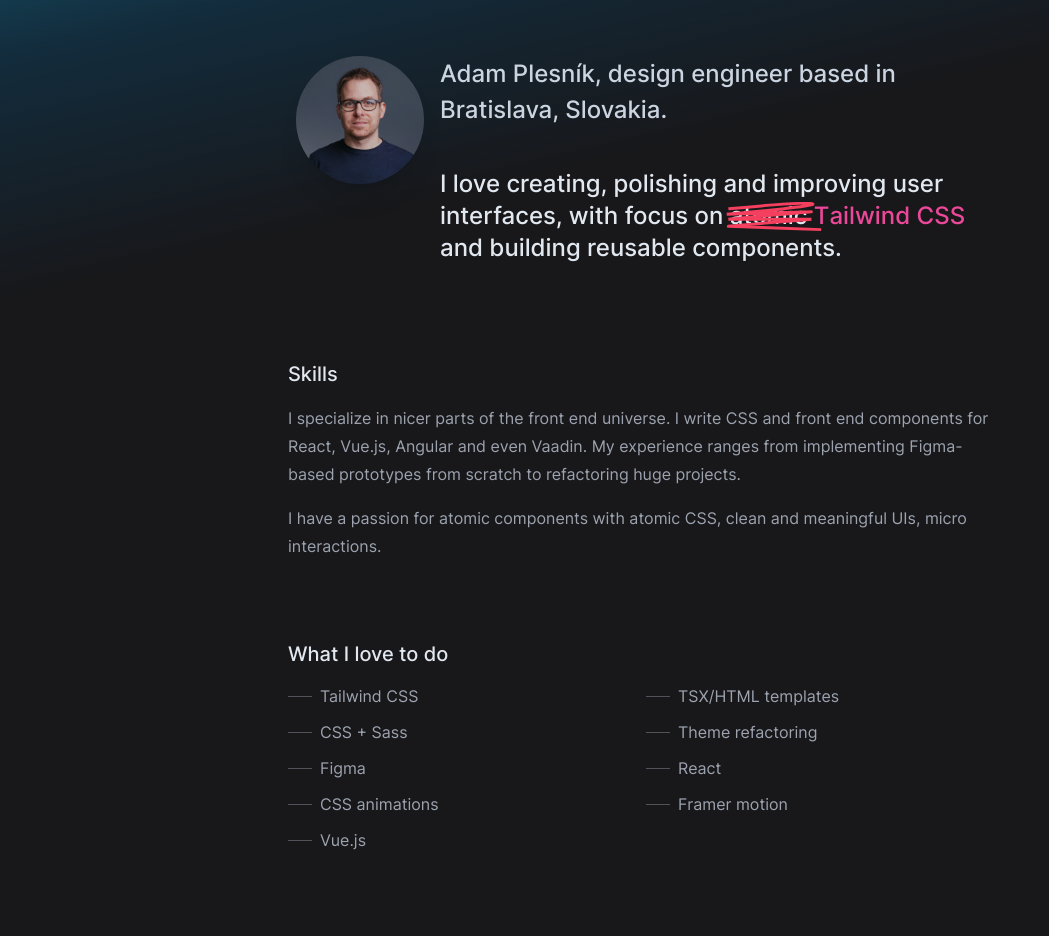
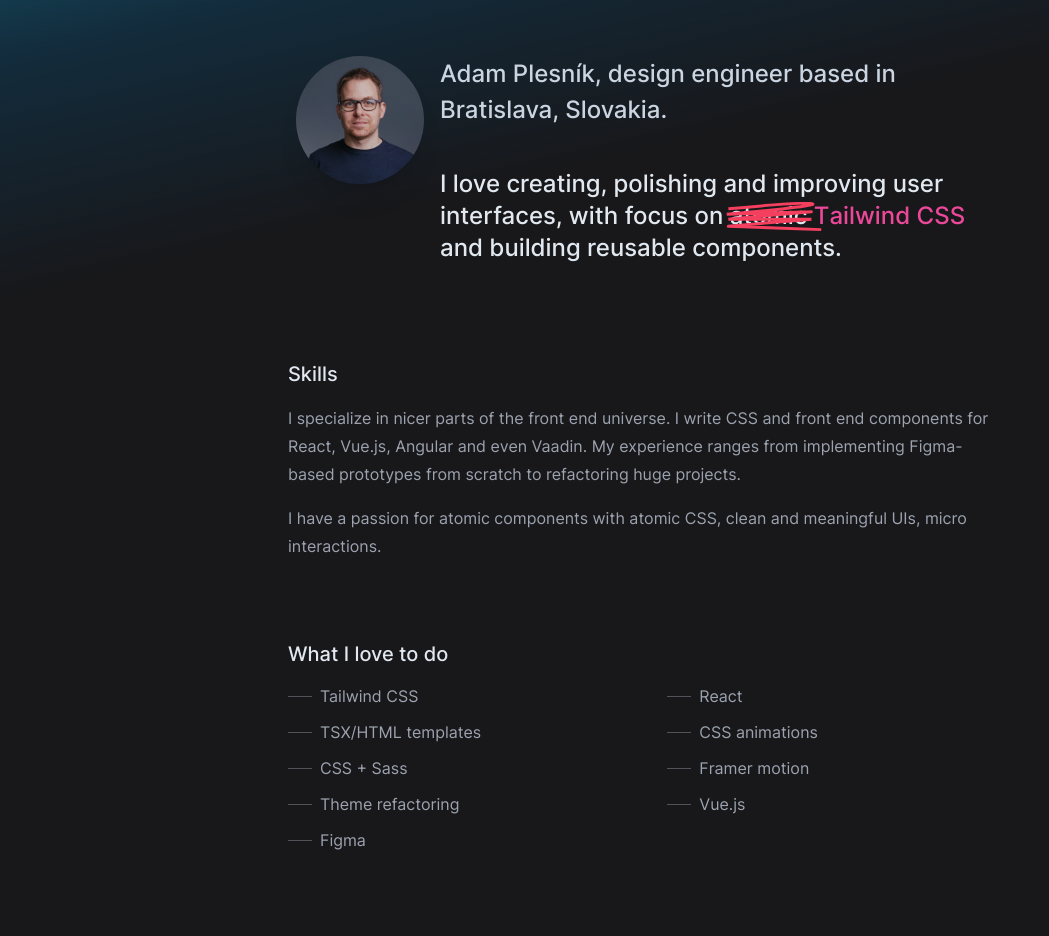
Before and after one commit to adamplesnik/adamplesnik.com, a React (Vite) app: page / in a window 1280 px wide. Shown: the top 936 px of the page, without its empty margins (0-1049 px from the left). Built offline with nearby package versions, Linux system fonts and the light colour scheme.

Commit message:
Update LoveToDo grid

```diff
--- a/src/content/LoveToDo.tsx
+++ b/src/content/LoveToDo.tsx
@@ -16,7 +16,7 @@ const LoveToDo = () => {
   return (
     <div>
       <Heading size={3}>What I love to do</Heading>
-      <ul className="mb-4 grid gap-3 sm:grid-cols-2">
+      <ul className="mb-4 grid grid-flow-col gap-3 sm:grid-rows-5">
         {skills.map((skill, i) => (
           <li key={i} className="flex items-center gap-2">
             <span className="block h-px w-6 bg-zinc-600" />
```
